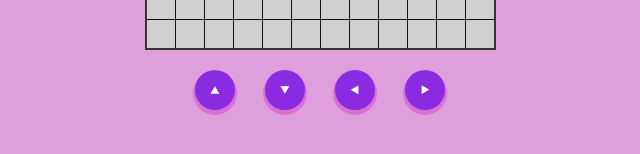
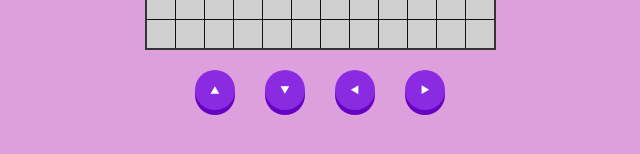
Before and after one commit to F9Uf/TETRIS, a Vue app: page / in a window 1280 px wide. Shown: the part 614-768 px from the top of the page, without its empty margins (320-960 px from the left). Built offline with nearby package versions, Linux system fonts and the light colour scheme.

Commit message:
update new basebutton style

```diff
--- a/src/components/game/BaseButton.vue
+++ b/src/components/game/BaseButton.vue
@@ -11,24 +11,35 @@ export default {
 </script>
 
 <style lang="scss" scoped>
+$prim_btn: blueviolet;
+$sec_btn: rgb(102, 2, 196);
+$text_btn: white;
+
 .btn {
-    // display: block;
-    background-color: blueviolet;
+    background-color: $prim_btn;
     width: 40px;
     height: 40px;
     border-radius: 100%;
-    color: white;
+    color: $text_btn;
     outline: none;
     display: flex;
     justify-content: center;
     align-items: center;
     cursor: pointer;
-    box-shadow: 0px 3px 0.5px 2px orchid;
-    transition: .3s;
+    box-shadow: 0px 5px $sec_btn;
+    position: block;
+    z-index: 1;
 
-    &:hover, &:active {
-        transform: translateY(3px);
-        box-shadow: 0 0 0 0 transparent;
+    &:hover {
+        position: relative;
+        box-shadow: 0px 3px $sec_btn;
+        top: 2px;
+    }
+    &:active {
+        position: relative;
+        box-shadow: 0px 0px;
+        top: 5px;
+        background-color: $sec_btn;
     }
 }
 </style>
```
